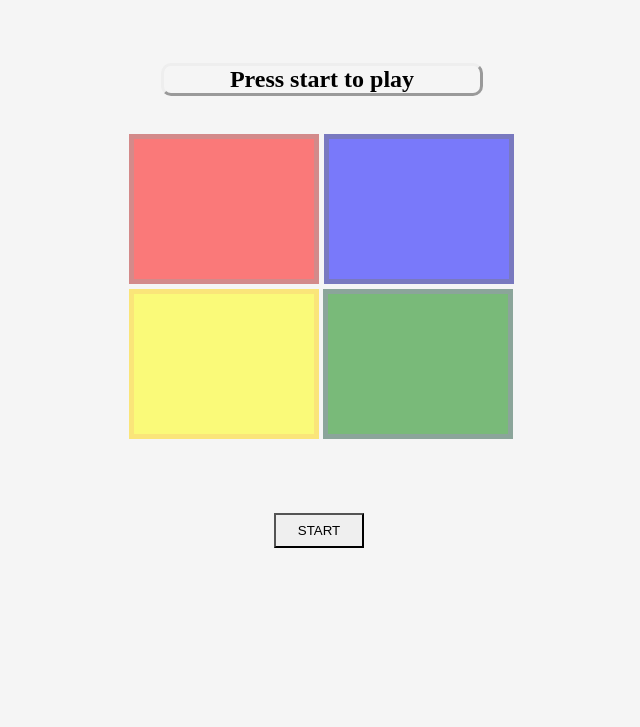
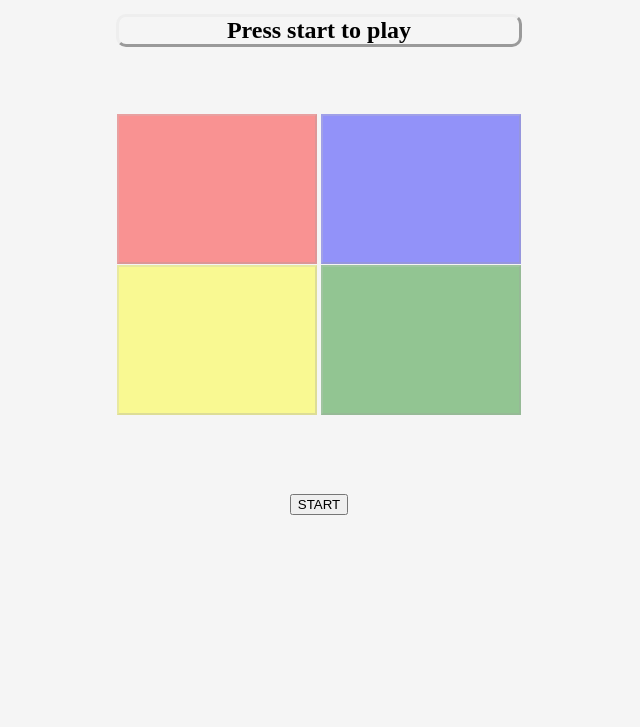
Before and after one commit to Sebs5384/Simon-says, a plain HTML site: page docs/index.html in a window 1280 px wide. Shown: the part 73-800 px from the top of the page, without its empty margins (321-961 px from the left). Drawn offline with Linux system fonts and the light colour scheme.

Commit message:
updates css to flex-box method
did a major change in the styles of each element in order to make it less hard-coded by using the flex-box method.

```diff
--- a/docs/simon-says.css
+++ b/docs/simon-says.css
@@ -2,104 +2,67 @@ html {
   background-color: whitesmoke;
 }
 
-body {
-  text-align: center;
-}
-
-#header-message {
-  position: relative;
+h1 {
   background-color: whitesmoke;
-  border: outset;
+  display: flex;
+  justify-content: center;
+  border-style: outset;
+  width: 450px;
   border-radius: 10px;
-  width: 30%;
-  left: 35%;
-  padding: 10px;
+  margin: 0 auto;
 }
 
 h2 {
-  margin-right: 0px;
+  background-color: whitesmoke;
+  display: flex;
+  flex-direction: row;
+  justify-content: center;
+  border-style: outset;
+  width: 400px;
+  border-radius: 10px;
+  margin: 0 auto;
 }
 
 #buttons-container {
-  position: relative;
-  width: 400px;
+  display: flex;
+  align-items: center;
+  width: 405px;
   height: 400px;
-  margin: auto;
+  margin: 0 auto;
+}
+
+#buttons button {
+  width: 200px;
+  height: 150px;
+  opacity: 0.4;
+  transition: opacity 500ms;
+}
+
+#game-controls {
+  display: flex;
+  flex-direction: column;
+  justify-content: center;
+  align-items: center;
+  height: 60px;
+  margin: 0 auto;
 }
 
 .red {
-  position: absolute;
-  top: 0;
-  right: 50%;
-  width: 190px;
-  height: 150px;
   background-color: red;
-  opacity: 0.5;
-  border: 5px solid firebrick;
 }
 
 .blue {
-  position: relative;
-  top: 0;
-  left: 25%;
-  width: 190px;
-  height: 150px;
   background-color: blue;
-  opacity: 0.5;
-  border: 5px solid darkblue;
 }
 
 .yellow {
-  position: absolute;
-  bottom: 95px;
-  right: 50%;
-  width: 190px;
-  height: 150px;
   background-color: yellow;
-  opacity: 0.5;
-  border: 5px solid gold;
 }
 
 .green {
-  position: absolute;
-  bottom: 95px;
-  left: 51%;
-  width: 190px;
-  height: 150px;
   background-color: green;
-  opacity: 0.5;
-  border: 5px solid #245841;
 }
 
 .hidden {
   display: none;
 }
-
-.turn-state {
-  position: relative;
-  background-color: whitesmoke;
-  border: outset;
-  border-radius: 5px;
-  width: 25%;
-  font-size: 25px;
-  left: 37.5%;
-}
-
-#start-message {
-  position: relative;
-  background-color: whitesmoke;
-  border: outset;
-  border-radius: 10px;
-  width: 25%;
-  left: 37.5%;
-}
-
-#start-button {
-  position: relative;
-  padding: 5px;
-  width: 90px;
-  height: 35px;
-  bottom: 75px;
-  align-items: center;
-  border-style: outset;
-}
```
